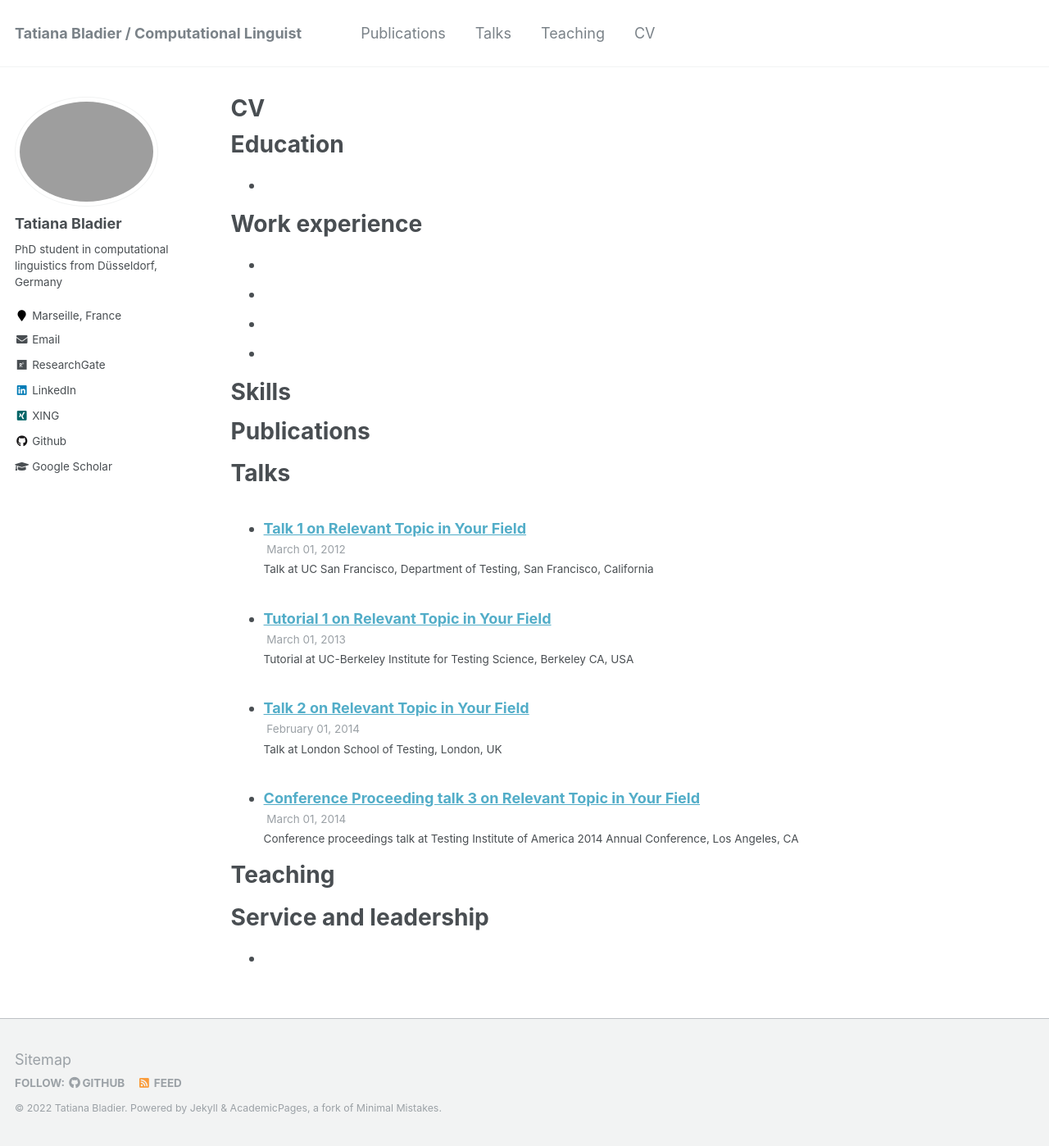
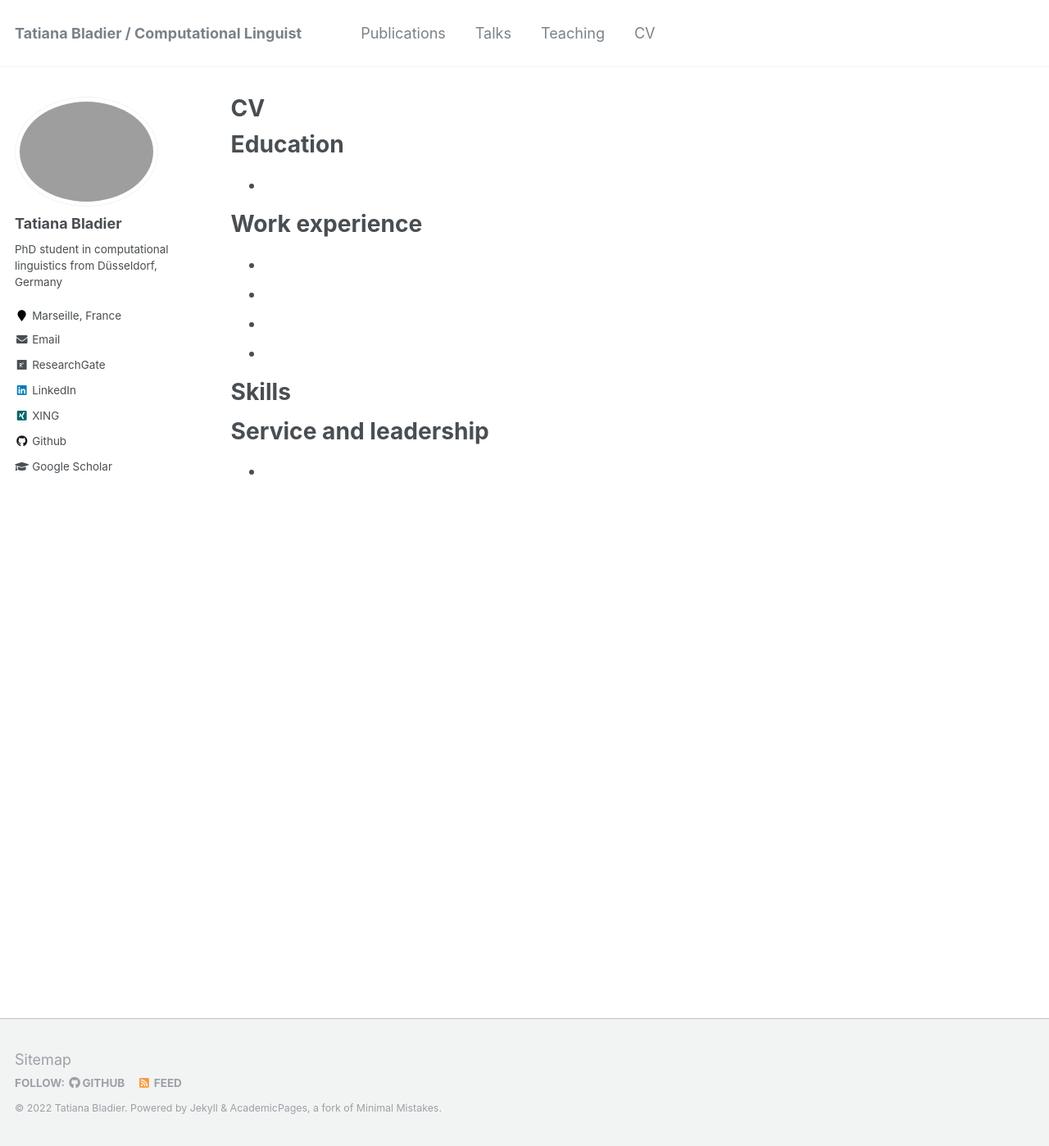
Before and after one commit to TatianaBladier/TatianaBladier.github.io, a Jekyll site: the page built from _pages/cv.md, in a window 1280 px wide and 1398 px high. Shown: the whole window at 82% size. Built offline with Jekyll 4.4.1, drawn with Linux system fonts in a browser that asks for light colours.

```diff
--- a/_pages/cv.md
+++ b/_pages/cv.md
@@ -25,24 +25,6 @@ Skills
 ======
 
 
-Publications
-======
-  <ul>{% for post in site.publications %}
-    {% include archive-single-cv.html %}
-  {% endfor %}</ul>
-
-Talks
-======
-  <ul>{% for post in site.talks %}
-    {% include archive-single-talk-cv.html %}
-  {% endfor %}</ul>
-
-Teaching
-======
-  <ul>{% for post in site.teaching %}
-    {% include archive-single-cv.html %}
-  {% endfor %}</ul>
-
 Service and leadership
 ======
 *
--- a/_talks/2012-03-01-talk-1.md
+++ /dev/null
@@ -1,11 +0,0 @@
----
-title: "Talk 1 on Relevant Topic in Your Field"
-collection: talks
-type: "Talk"
-permalink: /talks/2012-03-01-talk-1
-venue: "UC San Francisco, Department of Testing"
-date: 2012-03-01
-location: "San Francisco, California"
----
-
-This is a description of your talk, which is a markdown files that can be all markdown-ified like any other post. Yay markdown!
--- a/_talks/2013-03-01-tutorial-1.md
+++ /dev/null
@@ -1,13 +0,0 @@
----
-title: "Tutorial 1 on Relevant Topic in Your Field"
-collection: talks
-type: "Tutorial"
-permalink: /talks/2013-03-01-tutorial-1
-venue: "UC-Berkeley Institute for Testing Science"
-date: 2013-03-01
-location: "Berkeley CA, USA"
----
-
-[More information here](http://exampleurl.com)
-
-This is a description of your tutorial, note the different field in type. This is a markdown files that can be all markdown-ified like any other post. Yay markdown!
--- a/_talks/2014-02-01-talk-2.md
+++ /dev/null
@@ -1,13 +0,0 @@
----
-title: "Talk 2 on Relevant Topic in Your Field"
-collection: talks
-type: "Talk"
-permalink: /talks/2014-02-01-talk-2
-venue: "London School of Testing"
-date: 2014-02-01
-location: "London, UK"
----
-
-[More information here](http://example2.com)
-
-This is a description of your talk, which is a markdown files that can be all markdown-ified like any other post. Yay markdown!
--- a/_talks/2014-03-01-talk-3.md
+++ /dev/null
@@ -1,11 +0,0 @@
----
-title: "Conference Proceeding talk 3 on Relevant Topic in Your Field"
-collection: talks
-type: "Conference proceedings talk"
-permalink: /talks/2014-03-01-talk-3
-venue: "Testing Institute of America 2014 Annual Conference"
-date: 2014-03-01
-location: "Los Angeles, CA"
----
-
-This is a description of your conference proceedings talk, note the different field in type. You can put anything in this field.
```
